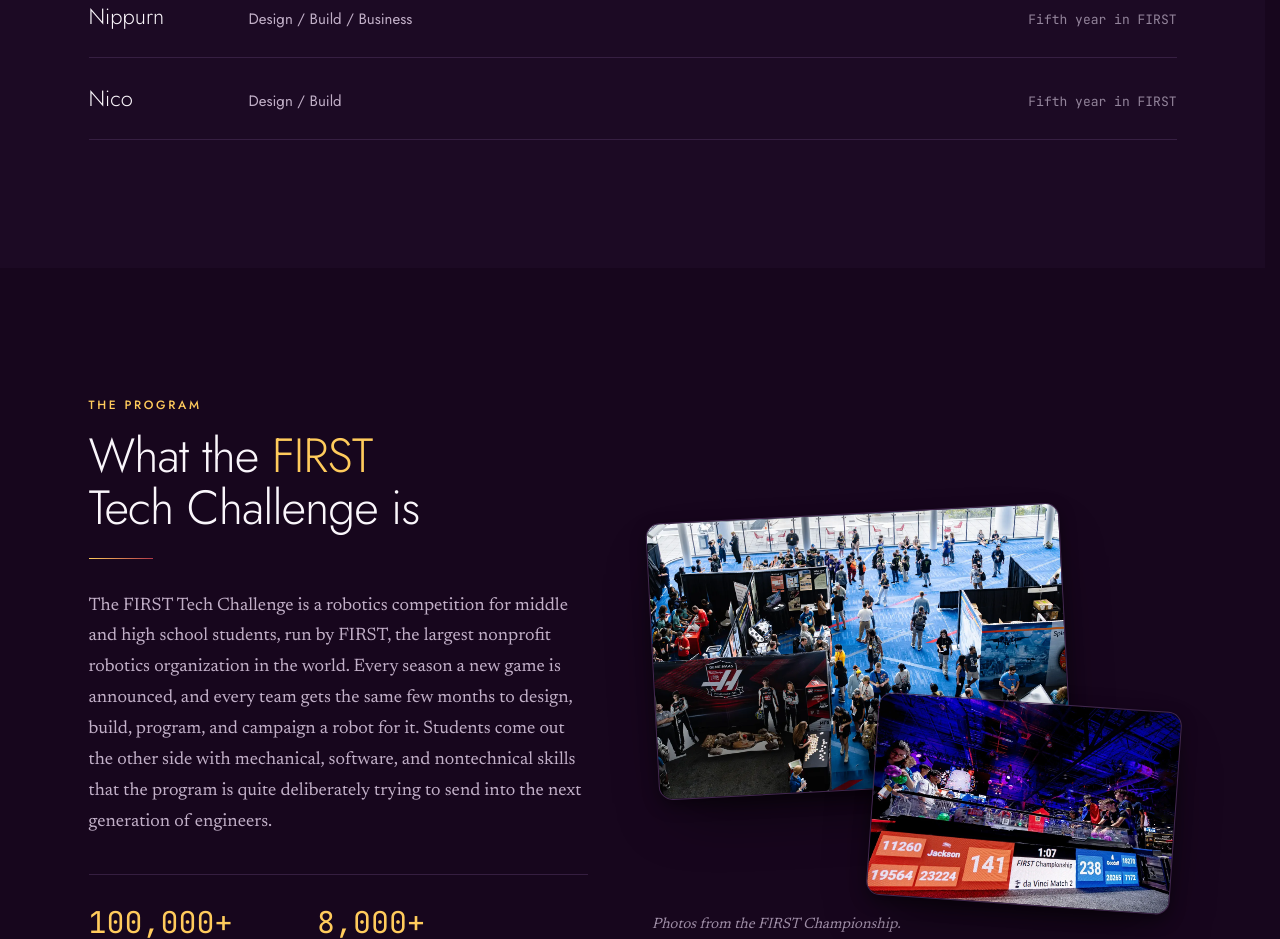
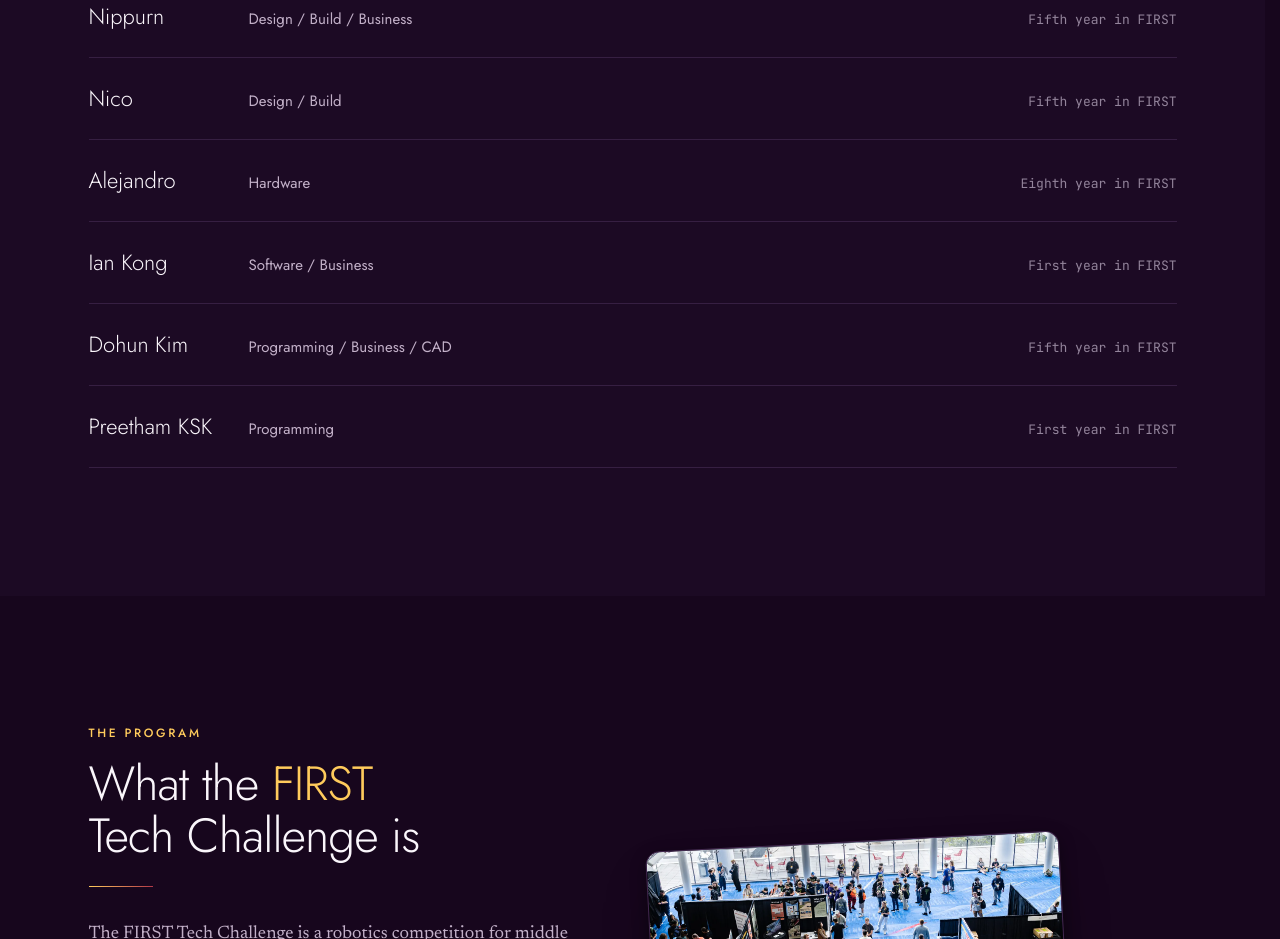
Before and after one commit to Horizon-36596/horizon-ftc-36596-website, a Next.js app: page / in a window 1280 px wide. Shown: the part 3720-4659 px from the top of the page. Built offline with nearby package versions, Linux system fonts and the light colour scheme; no server answers.

Commit message:
look through the images above and add to PR #2. for preetham just leave his image as some clean coming soon or filler image.
Assigned through Discord, job #32.

```diff
--- a/content/team.ts
+++ b/content/team.ts
@@ -61,6 +61,40 @@
     experience: 'Fifth year in FIRST',
     // <!-- PLACEHOLDER: Nico's prior FTC team, if he came from one. -->
     photo: '/team/nico.webp',
+  },
+  {
+    name: 'Alejandro',
+    role: 'Hardware',
+    experience: 'Eighth year in FIRST',
+    // <!-- PLACEHOLDER: Alejandro's alumni line. He said "Im still technically
+    // captain of 750 so idk what u wanna do there" (2026-09-03), which rules out
+    // a plain "formerly FTC 750" — he has not said what he wants written here. -->
+    // <!-- PLACEHOLDER: photo. He attached one in the thread (2026-09-03), but
+    // the file itself was not delivered to this checkout — only its filename. -->
+  },
+  {
+    name: 'Ian Kong',
+    role: 'Software / Business',
+    experience: 'First year in FIRST',
+    // No formerTeam: he confirmed "No previous team" (2026-09-03).
+    // <!-- PLACEHOLDER: photo. He offered his school photo (2026-09-18), but
+    // the file itself was not delivered to this checkout — only its filename. -->
+  },
+  {
+    name: 'Dohun Kim',
+    role: 'Programming / Business / CAD',
+    formerTeam: 'FTC 22489, captain',
+    experience: 'Fifth year in FIRST',
+    // <!-- PLACEHOLDER: photo. He posted one in the thread (2026-09-07), but
+    // the file itself was not delivered to this checkout — only its filename. -->
+  },
+  {
+    name: 'Preetham KSK',
+    role: 'Programming',
+    experience: 'First year in FIRST',
+    // No formerTeam: he confirmed "No experience beforehand" (2026-09-06).
+    // No photo: team instruction 2026-09-19 was to leave his card on the
+    // designed initial-letter placeholder rather than wait on a photo.
   },
 ];
 
```
Also changed, not shown: 1 other file (tests, documents, lock files or other folders).
